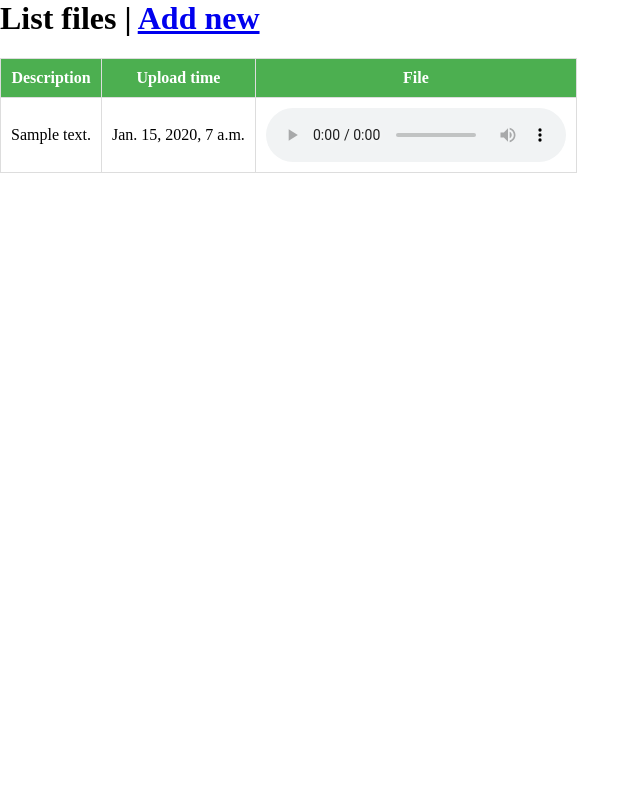
After one commit to gdurga/Django-RecordRTC-example, a Django app: page /list/ in a window 1280 px wide. The commit adds this page. Shown: the whole page, without its empty margins (0-640 px from the left). Run offline with Django 3.2, Linux system fonts and the light colour scheme; tables that the repository leaves empty hold one stand-in row (values such as "Sample post"); some libraries are stand-ins or nearby versions.

Commit message:
README and new page to list the files

```diff
--- a/django-recordrtc-example/settings.py
+++ b/django-recordrtc-example/settings.py
@@ -120,3 +120,7 @@ USE_TZ = True
 STATIC_URL = '/static/'
 STATIC_ROOT = os.path.join(BASE_DIR, "static/")
 STATICFILES_DIRS = (os.path.join(BASE_DIR, 'project-static'),)
+
+
+MEDIA_URL = '/media/'
+MEDIA_ROOT = os.path.join(BASE_DIR, 'media')
--- a/django-recordrtc-example/urls.py
+++ b/django-recordrtc-example/urls.py
@@ -13,15 +13,21 @@ Including another URLconf
     1. Import the include() function: from django.conf.urls import url, include
     2. Add a URL to urlpatterns:  url(r'^blog/', include('blog.urls'))
 """
+from django.conf import settings
 from django.conf.urls import url
 from django.contrib import admin
-from main.views import current_datetime, model_form_upload
+from django.contrib.staticfiles.urls import static, staticfiles_urlpatterns
+from main.views import *
 
 urlpatterns = [
     url(r'^admin/', admin.site.urls),
-    url(r'^$', current_datetime, name='views.current_datetime'),
-    url(r'^up$', model_form_upload, name='views.model_form_upload'),
+    url(r'^$', model_form_upload, name='views.model_form_upload'),
+    url(r'^list/$', list_files, name='views.list_files'),
 ]
 
-from django.contrib.staticfiles.urls import staticfiles_urlpatterns
-urlpatterns += staticfiles_urlpatterns()
+
+if settings.DEBUG:
+    urlpatterns += static(
+        settings.MEDIA_URL,
+        document_root=settings.MEDIA_ROOT)
+    urlpatterns += staticfiles_urlpatterns()
--- a/main/forms.py
+++ b/main/forms.py
@@ -1,8 +1,9 @@
 from django import forms
 from main.models import Audiofl
+
 
 class AudioflForm(forms.ModelForm):
     class Meta:
         model = Audiofl
-        fields = ('descricao', 'foto', )
-        widgets = {'foto': forms.HiddenInput()}
+        fields = ('description', 'fl', )
+        widgets = {'fl': forms.HiddenInput()}
--- a/main/models.py
+++ b/main/models.py
@@ -4,11 +4,10 @@ from django.utils.encoding import python_2_unicode_compatible
 
 @python_2_unicode_compatible
 class Audiofl(models.Model):
-    descricao = models.TextField(verbose_name=u'Descrição')
-    data_insercao = models.DateTimeField(verbose_name=u'Data de insercao',
-                                         auto_now_add=True)
-    # adicionar anexo, imagem, video, audio..
-    foto = models.FileField(upload_to='audio_uploads',
-                            blank=True,
-                            null=True,
-                            verbose_name=u'Foto')
+    description = models.TextField()
+    uploaded_at = models.DateTimeField(auto_now_add=True)
+    fl = models.FileField(
+        upload_to='audio_uploads',
+        blank=True,
+        null=True,
+        verbose_name=u'File')
--- /dev/null
+++ b/main/templates/list_files.html
@@ -0,0 +1,62 @@
+{% load static %}
+<html>
+    <head>
+        <title>List files</title>
+        <style>
+            html, body {
+                margin: 0!important;
+                padding: 0!important;
+                overflow: hidden!important;
+                width: 100%;
+            }
+            table {
+                border-collapse: collapse;
+            }
+
+            table, th, td {
+                border: 1px solid #ddd;
+                padding: 10px;
+            }
+            tr:hover {
+                background-color: #f5f5f5
+            }
+            tr:nth-child(even) {
+                background-color: #f2f2f2
+            }
+            th {
+                background-color: #4CAF50;
+                color: white;
+            }
+        </style>
+
+        <script src="{% static 'js/RecordRTC.js' %}"></script>
+        <script src="https://code.jquery.com/jquery-3.2.1.min.js"></script>
+    </head>
+    <body>
+        <h1>List files | <a href='/'>Add new</a></h1>
+
+        <table>
+            <thead>
+                <tr>
+                    <th>Description</th>
+                    <th>Upload time</th>
+                    <th>File</th>
+                </tr>
+            </thead>
+                {% for f in files %}
+                    <tr>
+                        <td>{{ f.description }}</td>
+                        <td>{{ f.uploaded_at }}</td>
+                        <td>
+                            <audio controls>
+                                <source src="{{ f.fl.url }}">
+                                Your browser does not support the audio element.
+                            </audio>
+                        </td>
+                    </tr>
+                {% endfor %}
+            <tbody>
+            </tbody>
+        </table>
+    </body>
+</html>
--- a/main/views.py
+++ b/main/views.py
@@ -1,27 +1,28 @@
-from django.http import HttpResponse
+from django.core.files.base import File
 from django.shortcuts import render, redirect
 from main.forms import AudioflForm
-from django.core.files.base import File
-import datetime
-
-def current_datetime(request):
-    now = datetime.datetime.now()
-    html = "<html><body>It is now %s.</body></html>" % now
-    return HttpResponse(html)
+from main.models import Audiofl
 
 
 def model_form_upload(request):
-    from django.core.files.storage import FileSystemStorage
     if request.method == 'POST':
         form = AudioflForm(request.POST, request.FILES)
         if form.is_valid():
-            novo = form.save(commit=False)
-            djfile = File(request.FILES['data'])
-            novo.foto.save(request.FILES['data'].name, djfile)
-            novo.save()
-            return redirect('/up')
+            newform = form.save(commit=False)
+            djfile = File(request.FILES['data_blob'])
+            newform.fl.save(request.FILES['data_blob'].name, djfile)
+            newform.save()
+            return redirect('/')
     else:
         form = AudioflForm()
     return render(request, 'model_form_upload.html', {
         'form': form
     })
+
+
+def list_files(request):
+    files = Audiofl.objects.all().order_by('uploaded_at')
+
+    return render(request, 'list_files.html', {
+        'files': files
+    })
--- a/requirements.txt
+++ b/requirements.txt
@@ -1 +1 @@
-django
+Django==1.11.4
```
Also changed, not shown: main/templates/model_form_upload.html (+26 -49 lines), README.md (added), 1 other file.
